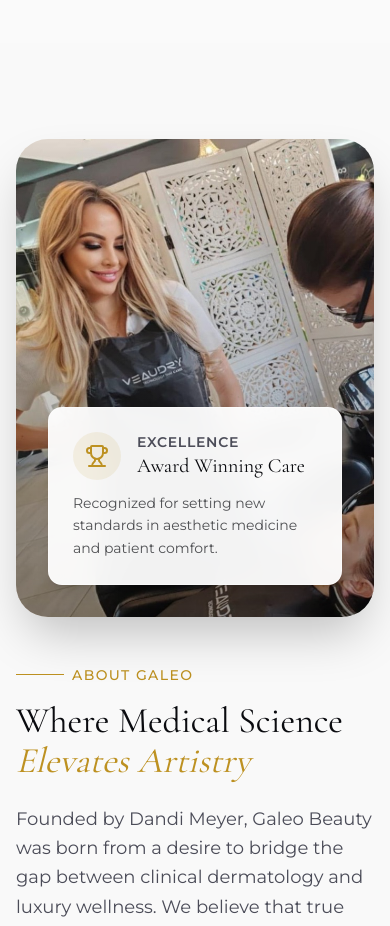
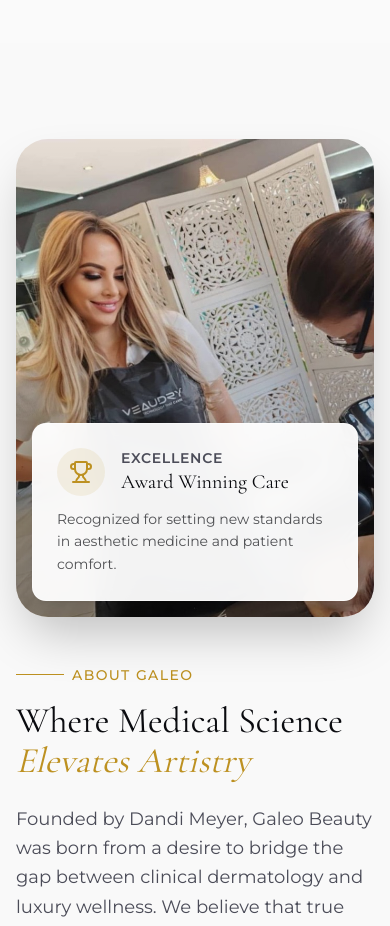
Before and after one commit to Jabulanimsengi/galeobeauty, a Next.js app: page / in a window 390 px wide. Shown: the part 1040-1966 px from the top of the page. Built offline with nearby package versions, Linux system fonts and the light colour scheme.

Commit message:
Fix founder image object-position and mobile badge spacing

```diff
--- a/src/components/sections/AboutSection.tsx
+++ b/src/components/sections/AboutSection.tsx
@@ -29,14 +29,14 @@ export function AboutSection() {
                                     src="/images/founder.jpg"
                                     alt="Dandi Meyer - Founder of Galeo Beauty"
                                     fill
-                                    className="object-cover transition-transform duration-700 hover:scale-105"
+                                    className="object-cover object-top transition-transform duration-700 hover:scale-105"
                                     sizes="(max-width: 768px) 100vw, 50vw"
                                 />
                                 <div className="absolute inset-0 bg-gradient-to-t from-black/40 to-transparent" />
                             </div>
 
                             {/* Floating Badge */}
-                            <div className="absolute bottom-8 left-8 right-8">
+                            <div className="absolute bottom-4 left-4 right-4 sm:bottom-8 sm:left-8 sm:right-8">
                                 <div className="bg-white/95 backdrop-blur-md rounded-xl p-6 shadow-lg border border-white/40">
                                     <div className="flex items-center gap-4 mb-3">
                                         <div className="p-3 bg-gold/10 rounded-full">
```
